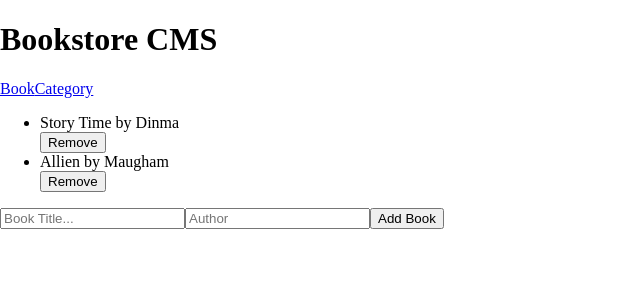
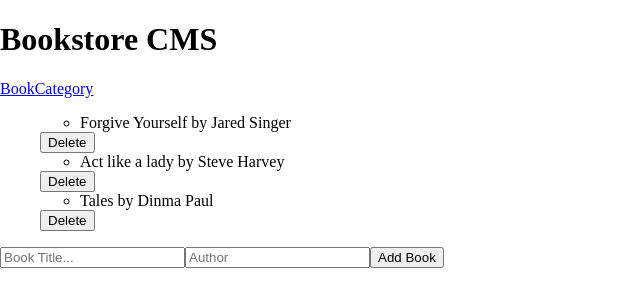
Before and after one commit to Dinma-Faith-zz/bookstore, a React (Create React App) app: page / in a window 1280 px wide. Shown: the top 306 px of the page, without its empty margins (0-640 px from the left). Built offline with nearby package versions, Linux system fonts and the light colour scheme.

Commit message:
Use redux in react

```diff
--- a/package.json
+++ b/package.json
@@ -14,6 +14,8 @@
     "react-router-dom": "^6.3.0",
     "react-scripts": "5.0.1",
     "redux": "^4.2.0",
+    "uuid": "^8.3.2",
+    "uuidv4": "^6.2.13",
     "web-vitals": "^2.1.4"
   },
   "scripts": {
--- a/src/components/book.js
+++ b/src/components/book.js
@@ -1,24 +1,31 @@
 import React from 'react';
-import PropTypes from 'prop-types';
+import { useDispatch } from 'react-redux';
+import { removeBookAction } from './redux/books/books';
 
-function Book({ title, author }) {
+/* eslint-disable react/prop-types */
+const Book = (props) => {
+  const { book } = props;
+  const dispatch = useDispatch();
+
+  const handleDelete = () => {
+    dispatch(removeBookAction(book.id));
+  };
   return (
     <div>
-      <li>
-        {title}
-        {' '}
-        by
-        {author}
-
-      </li>
-      <button type="submit">Remove</button>
+      <ul>
+        <li>
+          {book.title }
+          {' '}
+          by
+          {' '}
+          {book.author}
+        </li>
+      </ul>
+      <button type="button" onClick={handleDelete}>
+        Delete
+      </button>
     </div>
   );
-}
-
-Book.propTypes = {
-  title: PropTypes.string.isRequired,
-  author: PropTypes.string.isRequired,
 };
 
 export default Book;
--- a/src/components/bookList.js
+++ b/src/components/bookList.js
@@ -1,18 +1,16 @@
 import React from 'react';
+import { useSelector } from 'react-redux';
 import Book from './book';
 import Form from './form';
 
 const Books = () => {
-  const books = [{ title: ' Story Time', author: ' Dinma', id: 1 },
-    { title: ' Allien', author: ' Maugham', id: 2 },
-  ];
+  const books = useSelector((state) => state.books.books);
   return (
     <div>
       <ul>
-        {books.map((book) => (
-          <Book key={book.id} title={book.title} author={book.author} />
-        ))}
+        { books.length > 0 ? books.map((book) => (<Book key={book.id} book={book} />)) : ''}
       </ul>
+
       <Form />
     </div>
   );
--- a/src/components/form.js
+++ b/src/components/form.js
@@ -1,11 +1,50 @@
-import React from 'react';
+import React, { useState } from 'react';
+import { useDispatch } from 'react-redux';
+import { v4 as uuidv4 } from 'uuid';
+import { addBookAction } from './redux/books/books';
 
 function Form() {
+  const dispatch = useDispatch();
+
+  const [book, setstate] = useState({ title: '', author: '' });
+
+  const changeTitle = (event) => setstate({ ...book, title: event.target.value });
+  const changeAuthor = (event) => setstate({ ...book, author: event.target.value });
+  const onChange = () => {
+    if (book.title && book.author) {
+      book.id = uuidv4();
+      dispatch(addBookAction(book));
+      setstate({ title: '', author: '' });
+    }
+  };
+
+  // const onchange = (e) => {
+  //   setstate((state) => ({
+  //     ...state,
+  //     [e.target.name]: e.target.value,
+  //     id: uuidv4(),
+  //   }));
+  // };
+
   return (
     <form>
-      <input id="title" type="text" placeholder="Book Title..." />
-      <input id="author" type="text" placeholder="Author" />
-      <button type="submit">Add Book</button>
+      <input
+        type="text"
+        placeholder="Book Title..."
+        value={book.title}
+        name="title"
+        onChange={changeTitle}
+      />
+
+      <input
+        type="text"
+        placeholder="Author"
+        value={book.author}
+        name="author"
+        onChange={changeAuthor}
+      />
+      <button type="button" onClick={(e) => { e.preventDefault(); onChange(); }}>Add Book</button>
+
     </form>
   );
 }
--- a/src/components/redux/books/books.js
+++ b/src/components/redux/books/books.js
@@ -1,25 +1,34 @@
 const ADD_BOOK = 'bookstore/books/ADD_BOOK';
 const REMOVE_BOOK = 'bookstore/books/REMOVE_BOOK';
 
-export default function books(state = [], action) {
+const bookArr = {
+  books: [
+    { id: 1, title: 'Forgive Yourself', author: ' Jared Singer' },
+    { id: 2, title: 'Act like a lady', author: ' Steve Harvey' },
+    { id: 3, title: 'Tales', author: ' Dinma Paul' },
+  ],
+};
+
+export default function booksReducer(state = bookArr, action) {
   switch (action.type) {
     case ADD_BOOK:
-      return [...state, { book: 'new book' }];
+      return {
+        ...state, books: state.books.concat(action.book),
+      };
 
     case REMOVE_BOOK:
-      return state.filter((book) => action.id !== book.id ?? book);
-
+      return { ...state, books: state.books.filter((book) => book.id !== action.id) };
     default:
       return state;
   }
 }
 
-export const addBookAction = () => ({
+export const addBookAction = (book) => ({
   type: ADD_BOOK,
-  book: {},
+  book,
 });
 
-export const removeBookAction = () => ({
+export const removeBookAction = (id) => ({
   type: REMOVE_BOOK,
-  book_id: null,
+  id,
 });
--- a/src/components/redux/configureStore.js
+++ b/src/components/redux/configureStore.js
@@ -1,10 +1,10 @@
 import { combineReducers, legacy_createStore as createStore } from 'redux';
-import books from './books/books';
+import booksReducer from './books/books';
 import categoryReducer from './categories/categories';
 
 const rootReducer = combineReducers({
   categories: categoryReducer,
-  books,
+  books: booksReducer,
 });
 
 const store = createStore(rootReducer);
--- a/src/index.js
+++ b/src/index.js
@@ -1,10 +1,8 @@
 import React from 'react';
-// import { BrowserRouter } from 'react-router-dom';
 import ReactDOM from 'react-dom/client';
 import { Provider } from 'react-redux';
 import './index.css';
 import RenderApp from './App';
-// import store from './components/redux/configureStore';
 import store from './components/redux/configureStore';
 
 const root = ReactDOM.createRoot(document.getElementById('root'));
```
Also changed, not shown: 1 other file (tests, documents, lock files or other folders).
